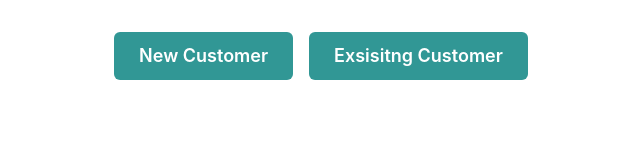
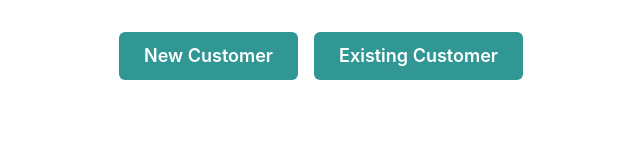
Before and after one commit to RC987/hybrid-mortgages-front-end, a React (Vite) app in the folder hybrid-mortgages/: page / in a window 1280 px wide. Shown: the top 160 px of the page, without its empty margins (319-959 px from the left). Built offline with nearby package versions, Linux system fonts and the light colour scheme.

Commit message:
fixed typo

```diff
--- a/hybrid-mortgages/src/components/LandingPage.jsx
+++ b/hybrid-mortgages/src/components/LandingPage.jsx
@@ -1,4 +1,5 @@
-import { Button, ButtonGroup, Stack } from "@chakra-ui/react";
+import { Button, Stack } from "@chakra-ui/react";
+import Mortgage from "./Mortgage";
 
 export default function LandingPage() {
   return (
@@ -7,8 +8,8 @@ export default function LandingPage() {
         <Button colorScheme="teal" size="lg">
           New Customer
         </Button>
-        <Button colorScheme="teal" size="lg">
-          Exsisitng Customer
+        <Button colorScheme="teal" size="lg" onClick={<Mortgage />}>
+          Existing Customer
         </Button>
       </Stack>
     </>
--- /dev/null
+++ b/hybrid-mortgages/src/components/Mortgage.jsx
@@ -0,0 +1,7 @@
+export default function Mortgage() {
+  return (
+    <>
+      <h1>"HI"</h1>
+    </>
+  );
+}
```
